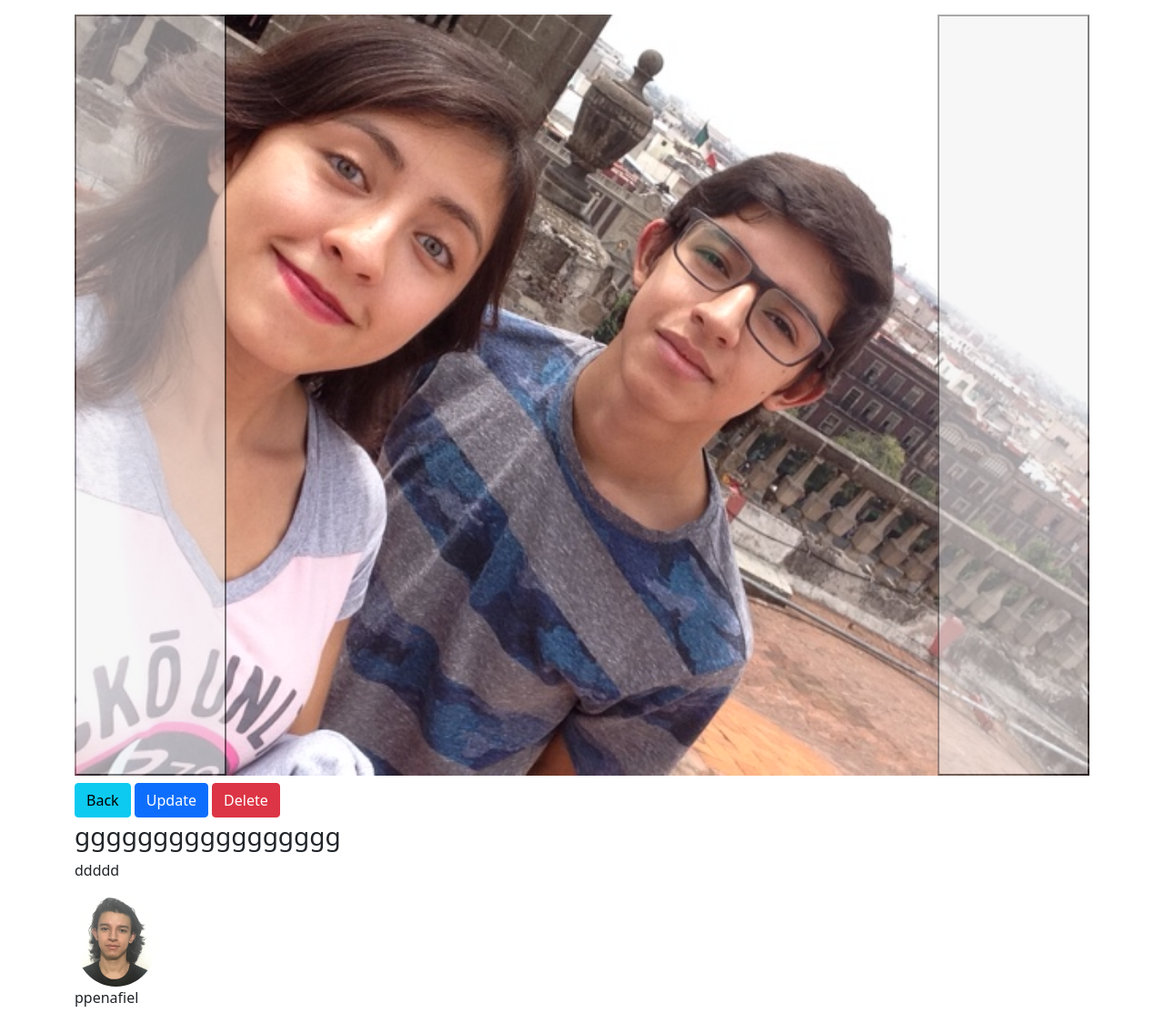
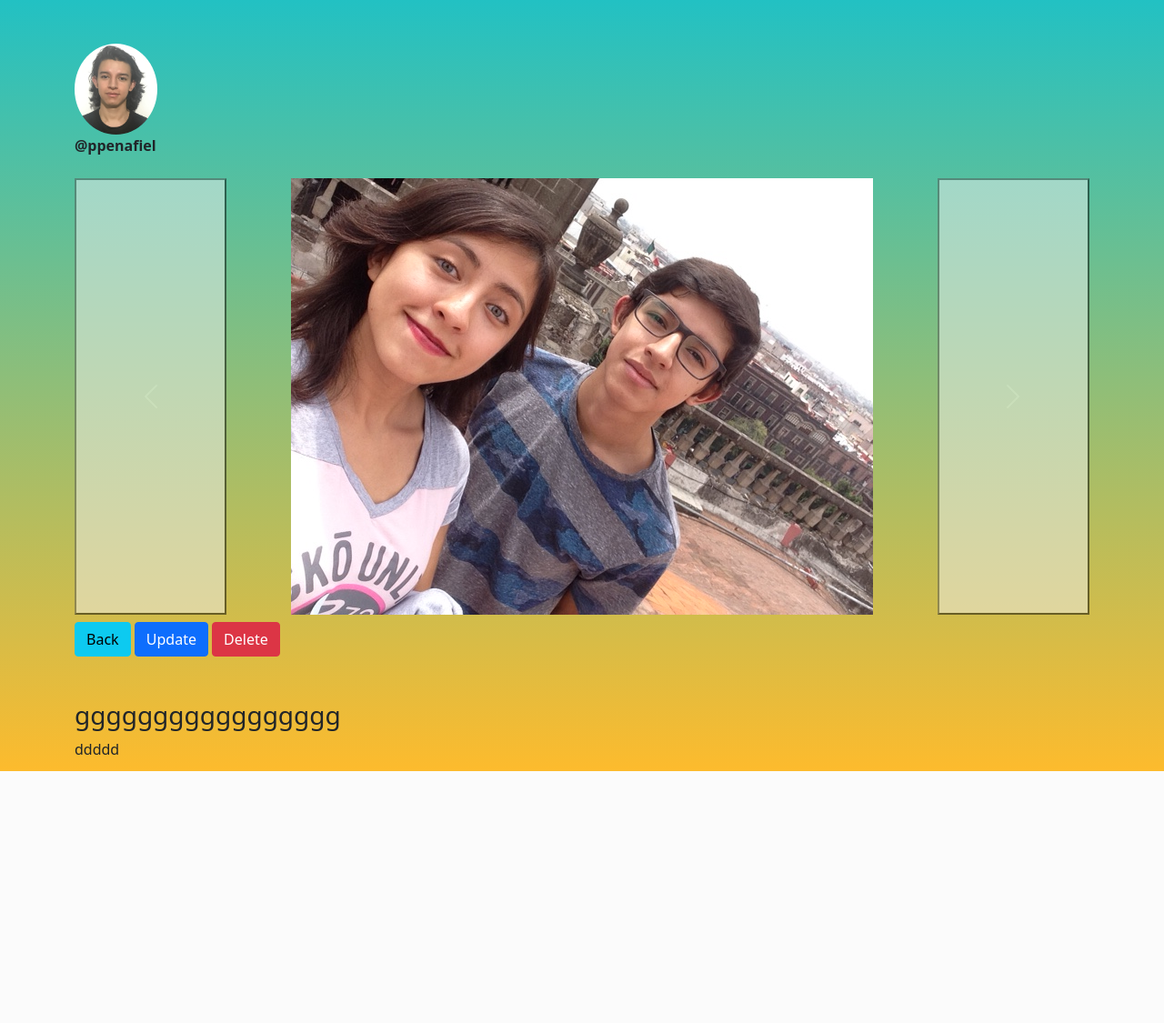
Before and after one commit to se-alexdiaz/dj_ajax, a Django app: page /114/ in a window 1280 px wide. Shown: the whole page at 91% size. After the commit the page ends 848 px from the top, so only its background shows below. Run offline with Django 5.2, Linux system fonts and the light colour scheme; a user stored in the database is signed in; data comes from the database, SQL or seed files in the repository; both versions use the stored data as it was after the commit; some libraries are stand-ins or nearby versions.

Commit message:
Final Bug fixes and some UI decor

```diff
--- a/src/posts/static/posts/main.js
+++ b/src/posts/static/posts/main.js
@@ -99,7 +99,7 @@ const getData = () => {
                                 </div>
                                 <div class="col-2">
                                     <form class="like-unlike-forms" data-form-id="${element.id}">
-                                        <button id="like-unlike-${element.id}" class="btn btn-primary">${element.liked ? `Unlike (${element.count}`: `Like (${element.count}`}</button>
+                                        <button id="like-unlike-${element.id}" class="btn btn-primary">${element.liked ? `Unlike (${element.count})`: `Like (${element.count})`}</button>
                                     </form>
                                 </div>
                             </div>
--- a/src/posts/templates/posts/detail.html
+++ b/src/posts/templates/posts/detail.html
@@ -13,6 +13,13 @@
 
 
 {% block content %}
+
+    <div class="mt-5">
+
+            <div class="mb-4">
+                <img src="{{ obj.author.avatar.url }}" class="rounded-circle" height="100px" width="auto" alt="{{ obj.author.user.username }}">
+                <p class="textBold ">@{{ obj.author.user.username }}</p>
+            </div>
 
         <!-- Update Modal -->
             <div class="modal fade" id="updateModal" tabindex="-1" aria-labelledby="exampleModalLabel" aria-hidden="true">
@@ -66,8 +73,8 @@
                 <div id="carouselExample" class="carousel slide mb-2">
                     <div class="carousel-inner">
                         {%  for p in obj.get_photos %}
-                    <div class="carousel-item {% if forloop.counter == 1 %}active{% endif %}">
-                        <img src="{{p.image.url}}" class="d-block w-100" alt="Photo {{obj.pk}}">
+                            <div class="carousel-item  {% if forloop.counter == 1 %}active{% endif %}">
+                                <img src="{{p.image.url}}" class="d-block maxImgSize center" alt="Photo {{obj.pk}}">
                             </div>
                         {% endfor %}
                     </div>
@@ -81,8 +88,9 @@
                     </button>
                 </div>
             {% else %}
-       <div class="mt-2 mb-2">No photo available.</div>
+            <div class="mt-5 mb-5">No photo available.</div>
             {% endif %}
+
 
             <a href="{% url 'posts:main-board' %}" id="backBTN" class="btn btn-info">Back</a>
             <button id="updateBTN" class="btn btn-primary not-visible" data-bs-toggle="modal" data-bs-target="#updateModal">Update</button>
@@ -90,10 +98,7 @@
             <div id="spinnerBox" class="text-center">
                 <div class="spinner-border" role="status"></div>
             </div>
-    <div id="postsBox" class="mt-1"></div>
-    <div>
-        <img src="{{ obj.author.avatar.url }}" class="rounded-circle" height="100px" width="auto" alt="{{ obj.author.user.username }}">
-        <p>{{ obj.author.user.username }}</p>
+            <div id="postsBox" class="mt-5"></div>
     </div>
 
 
--- a/src/posts/templates/posts/main.html
+++ b/src/posts/templates/posts/main.html
@@ -47,7 +47,7 @@ Posts
 
     <div id="alertBox"></div>
     <!-- Button trigger modal -->
-    <button type="button" class="btn btn-info mb-2" data-bs-toggle="modal" data-bs-target="#addPostModal">
+    <button type="button" class="btn btn-info mb-2 textBold bgClrGum" data-bs-toggle="modal" data-bs-target="#addPostModal">
         Add New Post
     </button>
 
--- a/src/static/style.css
+++ b/src/static/style.css
@@ -1,3 +1,9 @@
+.body
+{
+  height: 100vh;
+  background: linear-gradient(rgba(34,193,195,1), rgba(253,187,45,1));
+}
+
 .not-visible{
     display: none;
 }
@@ -10,3 +16,28 @@
 .dz:hover{
     border-color: aliceblue !important;
 }
+
+.marginTop{
+    margin-top: 75px;
+}
+
+.marginBottom{
+    margin-bottom: 75px;
+}
+
+.bgClrGum{
+
+    background: linear-gradient(rgba(238,174,202,1), rgba(148,187,233,1));
+}
+
+.textBold{
+    font-weight: bold;
+}
+
+.maxImgSize{
+    max-height: 600px;
+}
+
+.center{
+    margin: 0 auto;
+}
--- a/src/templates/base.html
+++ b/src/templates/base.html
@@ -27,7 +27,7 @@
 
     <title>Read Posts | {% block title %}{% endblock title %}</title>
 </head>
-<body>
+<body class="body">
 
     {% include 'navbar.html' %}
     <div class="container mt-3 mb-3">
```
Also changed, not shown: src/db.sqlite3. Lines whose indentation alone changed are shown as unchanged.
